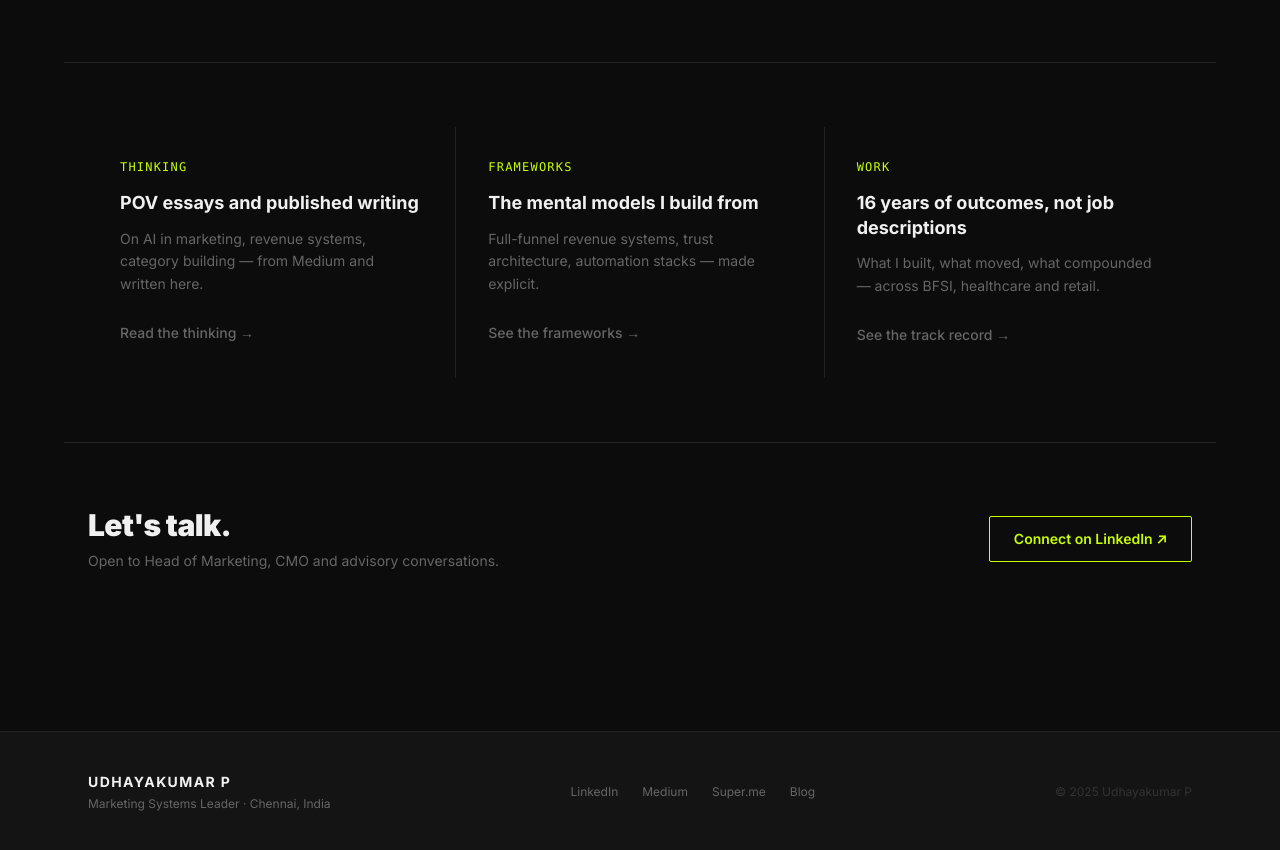
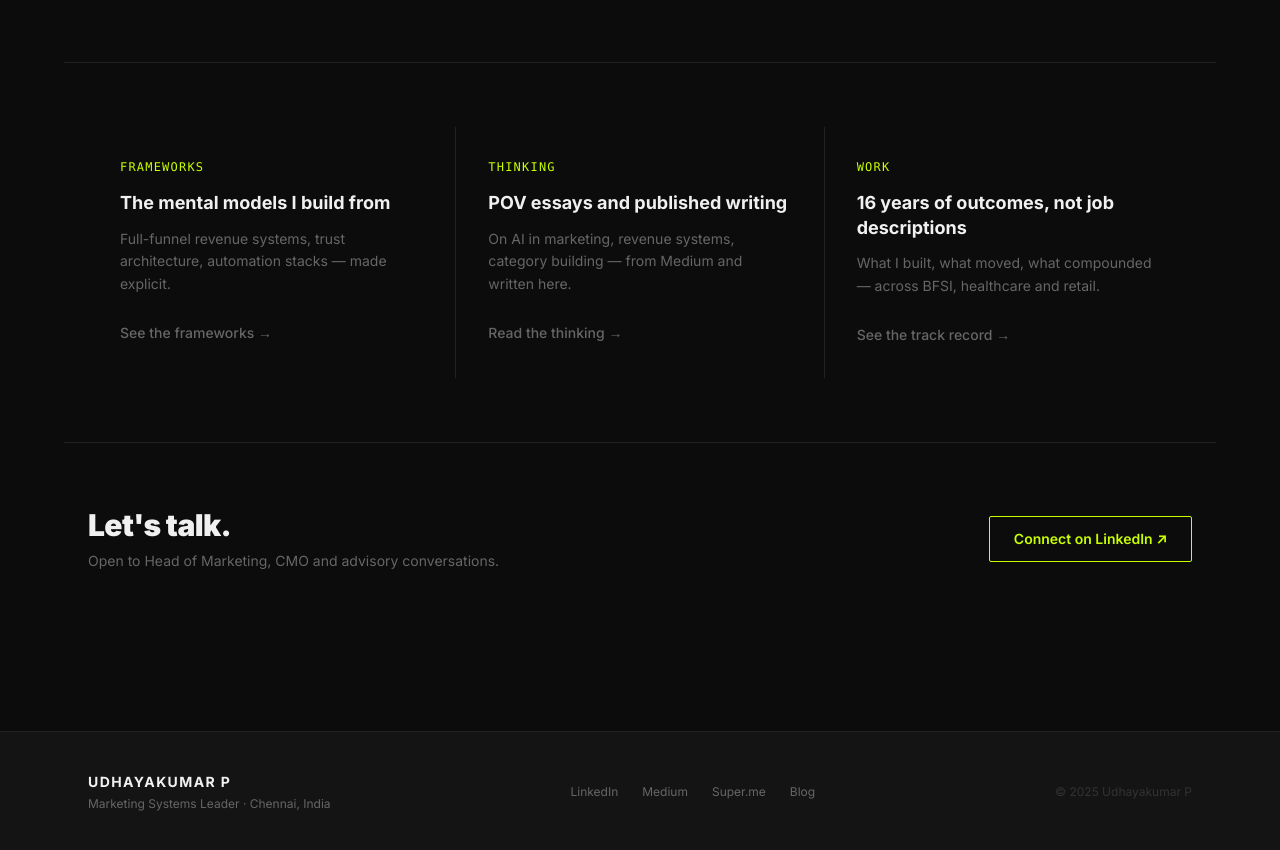
Before and after one commit to Ukku26/udhayp-portfolio, a Next.js app: page / in a window 1280 px wide. Shown: the part 880-1730 px from the top of the page. Built offline with nearby package versions, Linux system fonts and the light colour scheme; no server answers.

Commit message:
Reorder home sections: Frameworks → Thinking → Work

```diff
--- a/app/page.tsx
+++ b/app/page.tsx
@@ -12,18 +12,18 @@ const companies = ["Star Health", "OMD India", "Mindshare", "GroupM"];
 
 const sectionTeasers = [
   {
+    href: "/frameworks",
+    tag: "FRAMEWORKS",
+    title: "The mental models I build from",
+    desc: "Full-funnel revenue systems, trust architecture, automation stacks — made explicit.",
+    cta: "See the frameworks",
+  },
+  {
     href: "/thinking",
     tag: "THINKING",
     title: "POV essays and published writing",
     desc: "On AI in marketing, revenue systems, category building — from Medium and written here.",
     cta: "Read the thinking",
-  },
-  {
-    href: "/frameworks",
-    tag: "FRAMEWORKS",
-    title: "The mental models I build from",
-    desc: "Full-funnel revenue systems, trust architecture, automation stacks — made explicit.",
-    cta: "See the frameworks",
   },
   {
     href: "/work",
```
